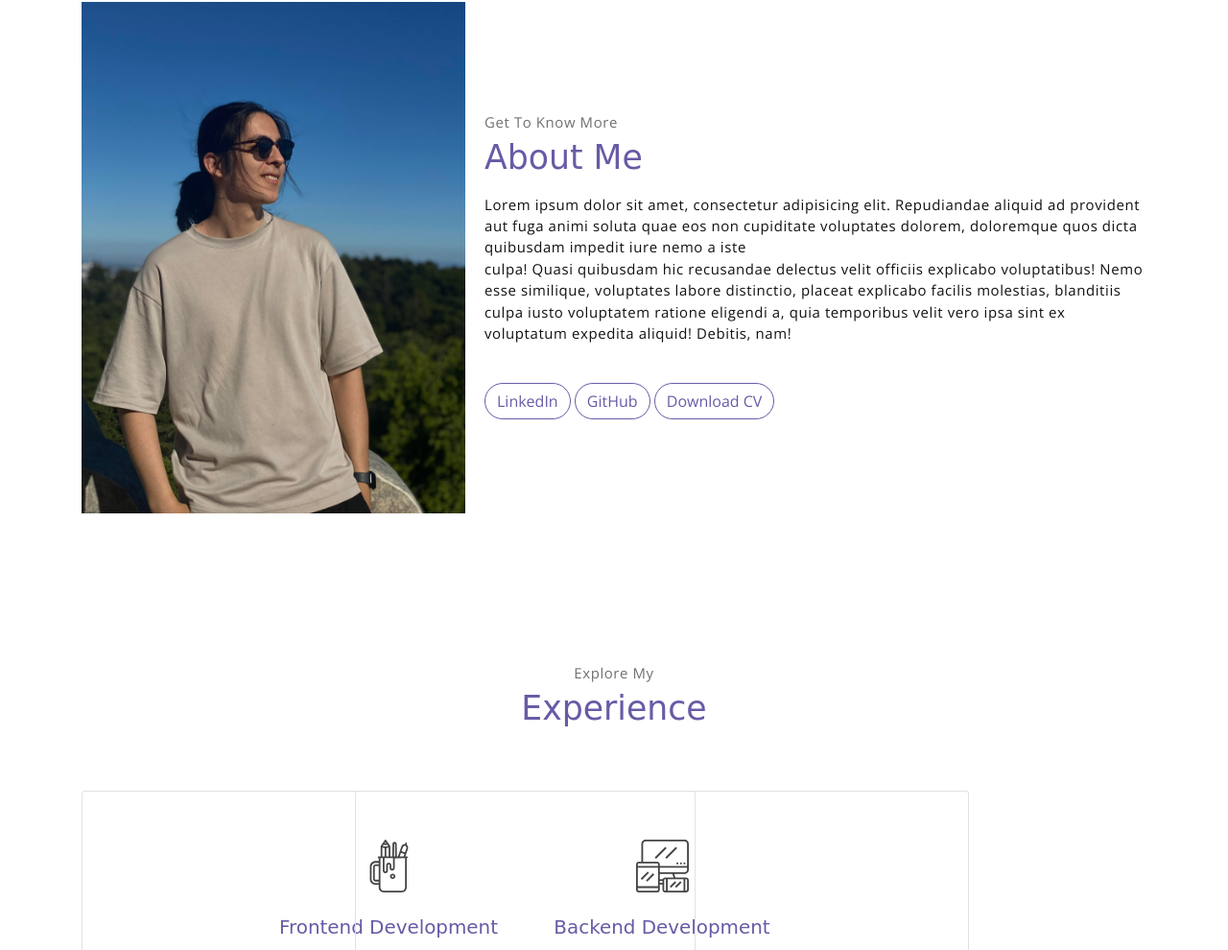
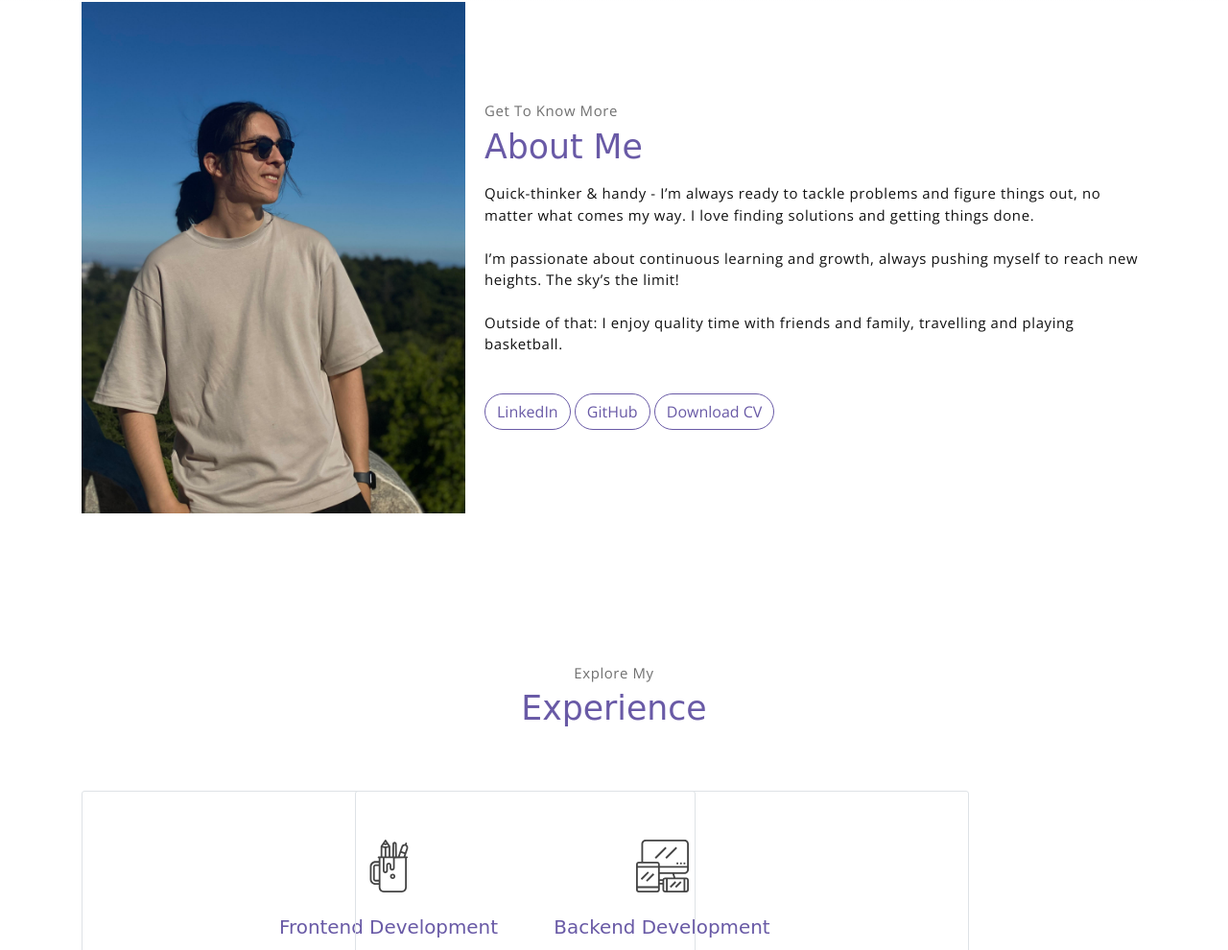
Before and after one commit to idris-ahmed19/My-Website, a website: page public_html/index.html in a window 1280 px wide. Shown: the part 798-1788 px from the top of the page at 96% size. Drawn offline with nearby package versions, Linux system fonts and the light colour scheme; a web font is replaced by a local one.

Commit message:
changed about me section

```diff
--- a/public_html/index.html
+++ b/public_html/index.html
@@ -69,8 +69,11 @@
                     <p class="section-subtitle">Get To Know More</p>
                     <h2 class="section-title mb-3">About Me</h2>
                     <p>
-                        Lorem ipsum dolor sit amet, consectetur adipisicing elit. Repudiandae aliquid ad provident aut fuga animi soluta quae eos non cupiditate voluptates dolorem, doloremque quos dicta quibusdam impedit iure nemo a iste
-                        <br>culpa! Quasi quibusdam hic recusandae delectus velit officiis explicabo voluptatibus! Nemo esse similique, voluptates labore distinctio, placeat explicabo facilis molestias, blanditiis culpa iusto voluptatem ratione eligendi a, quia temporibus velit vero ipsa sint ex voluptatum expedita aliquid! Debitis, nam!
+                        Quick-thinker & handy - I’m always ready to tackle problems and figure things out, no matter what comes my way. I love finding solutions and getting things done.
+                        <br><br>
+                        I’m passionate about continuous learning and growth, always pushing myself to reach new heights. The sky’s the limit!
+                        <br><br>
+                        Outside of that: I enjoy quality time with friends and family, travelling and playing basketball.
                     </p>
                     <button class="btn-rounded btn btn-outline-primary mt-4" onclick="window.open('https://www.linkedin.com/in/idris-a-76b747209/')">LinkedIn</button>
                     <button class="btn-rounded btn btn-outline-primary mt-4" onclick="window.open('https://github.com/idris-ahmed19')">GitHub</button>
```
